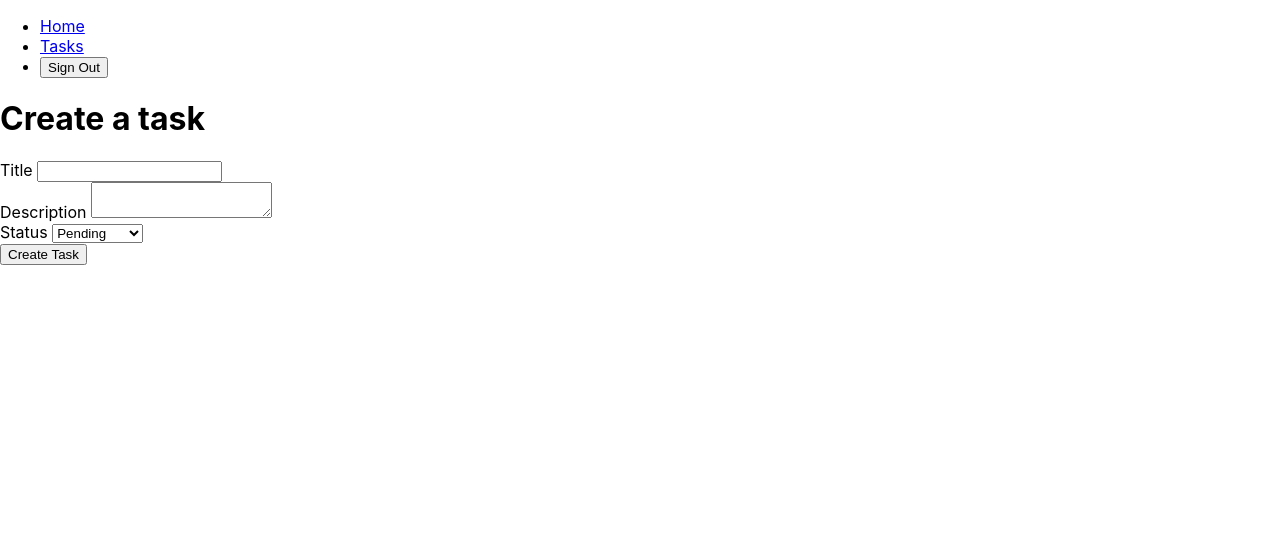
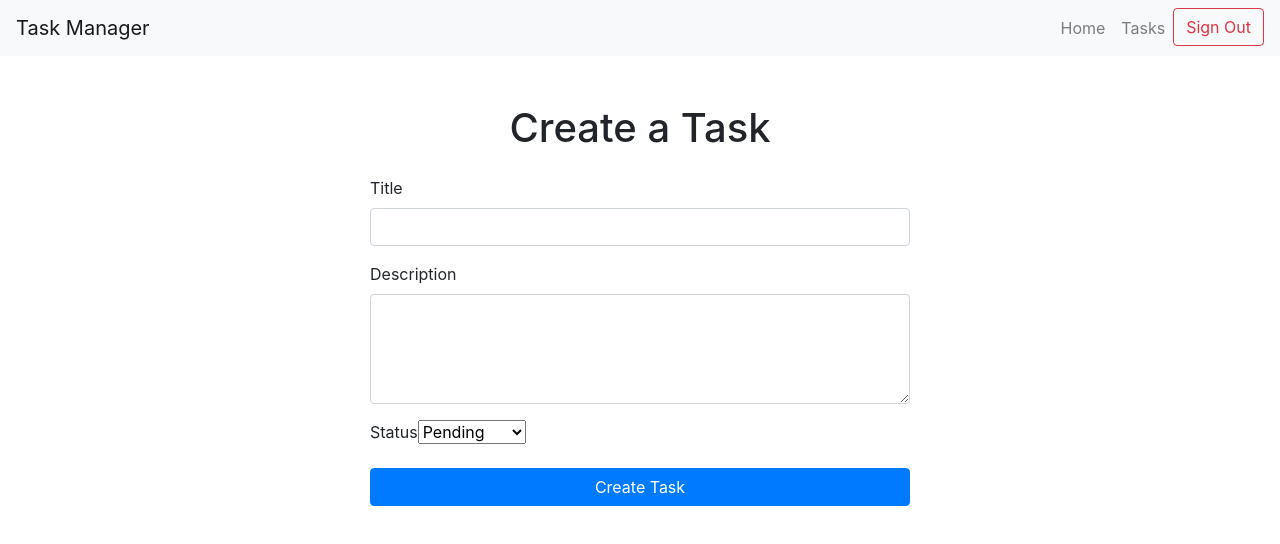
Before and after one commit to miguel231997/Full-Stack-Web-Application, a React (Create React App) app in the folder client/: page /create-task in a window 1280 px wide. Shown: the top 544 px of the page. Built offline with nearby package versions, Linux system fonts and the light colour scheme; sample sign-in values are in the browser's storage.

Commit message:
Added Bootstrap styling

```diff
--- a/client/public/index.html
+++ b/client/public/index.html
@@ -23,7 +23,17 @@
       Unlike "/favicon.ico" or "favicon.ico", "%PUBLIC_URL%/favicon.ico" will
       work correctly both with client-side routing and a non-root public URL.
       Learn how to configure a non-root public URL by running `npm run build`.
+
     -->
+      <!-- Bootstrap CSS -->
+<link
+href="https://stackpath.bootstrapcdn.com/bootstrap/4.5.2/css/bootstrap.min.css"
+rel="stylesheet"
+/>
+<!-- Optional JavaScript and dependencies -->
+<script src="https://code.jquery.com/jquery-3.5.1.slim.min.js"></script>
+<script src="https://cdn.jsdelivr.net/npm/@popperjs/core@2.9.2/dist/umd/popper.min.js"></script>
+<script src="https://stackpath.bootstrapcdn.com/bootstrap/4.5.2/js/bootstrap.min.js"></script>
     <title>React App</title>
   </head>
   <body>
--- a/client/src/App.js
+++ b/client/src/App.js
@@ -3,11 +3,10 @@ import { Route, Routes, Link, Navigate, useNavigate } from 'react-router-dom';
 import Home from './components/Home/Home.Component';
 import Login from './components/Login/Login.Component';
 import Tasks from './components/Tasks/Tasks.Component';
-import './App.css';
 import Signup from './components/Signup/Signup.Component';
 import CreateTask from './components/CreateTask/CreateTask.Component';
-import TaskDetail from './components/TaskDetail/TaskDetail.Component'; // Import Task Detail
-import EditTask from './components/EditTask/EditTask.Component'; // Import Edit Task
+import TaskDetail from './components/TaskDetail/TaskDetail.Component';
+import EditTask from './components/EditTask/EditTask.Component';
 import UserAdmin from './components/UserAdmin/UserAdmin.Component'; // Admin component
 
 function App() {
@@ -15,31 +14,26 @@ function App() {
   const [isAdmin, setIsAdmin] = useState(false);
   const navigate = useNavigate();
 
-  // Check if a token exists in localStorage to determine if the user is logged in
   useEffect(() => {
     const token = localStorage.getItem('token');
     if (token) {
-      setIsLoggedIn(true);  // User is logged in
-
-      // Decode the token to check if the user is an admin
+      setIsLoggedIn(true);
       const decodedToken = JSON.parse(atob(token.split('.')[1]));
       const roles = decodedToken.authorities || [];
-      setIsAdmin(roles.includes('ROLE_ADMIN'));  // Check if the user has admin role
+      setIsAdmin(roles.includes('ROLE_ADMIN'));
     } else {
       setIsLoggedIn(false);
       setIsAdmin(false);
     }
   }, []);
 
-  // Logout function to clear the token and redirect
   const handleLogout = () => {
     localStorage.removeItem('token');
     setIsLoggedIn(false);
     setIsAdmin(false);
-    navigate('/'); // Redirect to home after logout
+    navigate('/');
   };
 
-  // PrivateRoute component to guard routes
   const PrivateRoute = ({ children }) => {
     const token = localStorage.getItem('token');
     return token ? children : <Navigate to="/login" />;
@@ -47,38 +41,43 @@ function App() {
 
   return (
     <div>
-      <nav>
-        <ul>
-          <li>
-            <Link to="/">Home</Link>
+      <nav className="navbar navbar-expand-lg navbar-light bg-light">
+        <Link className="navbar-brand" to="/">Task Manager</Link>
+        <button className="navbar-toggler" type="button" data-toggle="collapse" data-target="#navbarNav" aria-controls="navbarNav" aria-expanded="false" aria-label="Toggle navigation">
+          <span className="navbar-toggler-icon"></span>
+        </button>
+        <div className="collapse navbar-collapse" id="navbarNav">
+          <ul className="navbar-nav ml-auto">
+            <li className="nav-item">
+              <Link className="nav-link" to="/">Home</Link>
             </li>
-          <li>
-            <Link to="/tasks">Tasks</Link>
+            <li className="nav-item">
+              <Link className="nav-link" to="/tasks">Tasks</Link>
             </li>
-          { isAdmin && (
-            <li>
-              <Link to="/admin/users">Manage Users</Link>
+            {isAdmin && (
+              <li className="nav-item">
+                <Link className="nav-link" to="/admin/users">Manage Users</Link>
               </li>
             )}
             {isLoggedIn ? (
-            <>
-              <li>
-                <button onClick={handleLogout}>Sign Out</button>
+              <li className="nav-item">
+                <button className="btn btn-outline-danger" onClick={handleLogout}>Sign Out</button>
               </li>
-            </>
             ) : (
               <>
-              <li>
-                <Link to="/login">Login</Link>
+                <li className="nav-item">
+                  <Link className="nav-link" to="/login">Login</Link>
                 </li>
-              <li>
-                <Link to="/register">Sign Up</Link>
+                <li className="nav-item">
+                  <Link className="nav-link" to="/register">Sign Up</Link>
                 </li>
               </>
             )}
           </ul>
+        </div>
       </nav>
 
+      <div className="container mt-5">
         <Routes>
           <Route path="/" element={<Home />} />
           <Route path="/tasks" element={<PrivateRoute><Tasks /></PrivateRoute>} />
@@ -90,6 +89,7 @@ function App() {
           <Route path="/admin/users" element={isAdmin ? <UserAdmin /> : <Navigate to="/" />} />
         </Routes>
       </div>
+    </div>
   );
 }
 
--- a/client/src/components/CreateTask/CreateTask.Component.js
+++ b/client/src/components/CreateTask/CreateTask.Component.js
@@ -1,5 +1,6 @@
 import React, { useState } from "react";
 import { useNavigate } from "react-router-dom";
+
 
 const CreateTask = () => {
     const [title, setTitle] = useState('');
@@ -42,7 +43,6 @@ const CreateTask = () => {
                         setErrors({ general: 'Failed to create task' });
                     }
                 } else {
-                    // If the response is not JSON, set a generic error
                     const textError = await response.text();
                     setErrors({ general: textError });
                 }
@@ -53,42 +53,57 @@ const CreateTask = () => {
         }
     };
 
-    return(
-        <div>
-            <h1> Create a task</h1>
-            <form onSubmit={handleSubmit}>
-                <div>
-                    <label> Title </label>
+    return (
+        <div className="container mt-5">
+            <h1 className="text-center mb-4">Create a Task</h1>
+            <form onSubmit={handleSubmit} className="w-50 mx-auto">
+                <div className="form-group mb-3">
+                    <label htmlFor="taskTitle">Title</label>
                     <input
                         type="text"
+                        id="taskTitle"
+                        className="form-control"
                         value={title}
                         onChange={(e) => setTitle(e.target.value)}
+                        required
                     />
-                    {errors && errors.title && <p style={{ color: 'red'}}>{errors.title} </p>}
+                    {errors && errors.title && <p className="text-danger">{errors.title}</p>}
                 </div>
-                <div>
-                    <label> Description </label>
+
+                <div className="form-group mb-3">
+                    <label htmlFor="taskDescription">Description</label>
                     <textarea
+                        id="taskDescription"
+                        className="form-control"
+                        rows="4"
                         value={description}
                         onChange={(e) => setDescription(e.target.value)}
+                        required
                     />
-                    {errors && errors.setDescription && <p style={{color : 'red'}}> {errors.title} </p>}
+                    {errors && errors.description && <p className="text-danger">{errors.description}</p>}
                 </div>
-                <div>
-                    <label> Status </label>
-                    <select value={status} onChange={(e) => setStatus(e.target.value)}>
-                        <option value="Pending"> Pending </option>
-                        <option value="In Progress"> In Progress</option>
-                        <option value="Completed"> Completed </option>
+
+                <div className="form-group mb-3">
+                    <label htmlFor="taskStatus">Status</label>
+                    <select
+                        id="taskStatus"
+                        className="form-select"
+                        value={status}
+                        onChange={(e) => setStatus(e.target.value)}
+                        required
+                    >
+                        <option value="Pending">Pending</option>
+                        <option value="In Progress">In Progress</option>
+                        <option value="Completed">Completed</option>
                     </select>
                 </div>
-                <button type="submit"> Create Task </button>
+
+                <button type="submit" className="btn btn-primary w-100">Create Task</button>
             </form>
-            {errors && errors.general && <p style={{ color: 'red' }}> {errors.general} </p>}
+
+            {errors && errors.general && <p className="text-danger text-center mt-3">{errors.general}</p>}
         </div>
-    )
-
+    );
 };
 
-
 export default CreateTask;
--- a/client/src/components/EditTask/EditTask.Component.js
+++ b/client/src/components/EditTask/EditTask.Component.js
@@ -21,12 +21,10 @@ const EditTask = () => {
                     },
                 });
 
-
                 if (response.ok) {
                     const contentType = response.headers.get("content-type");
                     if (contentType && contentType.includes("application/json")) {
                         const data = await response.json();
-                        // Directly access the task object since there's no payload wrapper
                         setTask(data);
                         setTitle(data.title);
                         setDescription(data.description);
@@ -70,41 +68,56 @@ const EditTask = () => {
         }
     };
 
-    if (error) return <p>{error}</p>;
+    if (error) return <p className="text-danger">{error}</p>;
     if (!task) return <p>Loading task details...</p>;
 
     return (
-        <div>
-            <h1>Edit Task</h1>
-            <form onSubmit={handleSubmit}>
-                <div>
-                    <label>Title</label>
+        <div className="container mt-5">
+            <h1 className="text-center mb-4">Edit Task</h1>
+            <form onSubmit={handleSubmit} className="w-50 mx-auto">
+                <div className="form-group mb-3">
+                    <label htmlFor="taskTitle">Title</label>
                     <input
                         type="text"
+                        id="taskTitle"
+                        className="form-control"
                         value={title}
                         onChange={(e) => setTitle(e.target.value)}
                         required
                     />
                 </div>
-                <div>
-                    <label>Description</label>
+
+                <div className="form-group mb-3">
+                    <label htmlFor="taskDescription">Description</label>
                     <textarea
+                        id="taskDescription"
+                        className="form-control"
+                        rows="4"
                         value={description}
                         onChange={(e) => setDescription(e.target.value)}
                         required
                     />
                 </div>
-                <div>
-                    <label>Status</label>
-                    <input
-                        type="text"
+
+                <div className="form-group mb-3">
+                    <label htmlFor="taskStatus">Status</label>
+                    <select
+                        id="taskStatus"
+                        className="form-select"
                         value={status}
                         onChange={(e) => setStatus(e.target.value)}
                         required
-                    />
+                    >
+                        <option value="Pending">Pending</option>
+                        <option value="In Progress">In Progress</option>
+                        <option value="Completed">Completed</option>
+                    </select>
                 </div>
-                <button type="submit">Update Task</button>
+
+                <button type="submit" className="btn btn-primary w-100">Update Task</button>
             </form>
+
+            {error && <p className="text-danger text-center mt-3">{error}</p>}
         </div>
     );
 };
--- a/client/src/components/Home/Home.Component.js
+++ b/client/src/components/Home/Home.Component.js
@@ -2,9 +2,21 @@ import React from "react";
 
 const Home = () => {
     return (
-        <div>
-            <h1> Home Page </h1>
-            <p> Welcome to Task Manager App</p>
+        <div className="container mt-5">
+            <div className="jumbotron text-center bg-light p-5 rounded">
+                <h1 className="display-4">Welcome to Task Manager App</h1>
+                <p className="lead">Organize, prioritize, and track your tasks with ease.</p>
+                <hr className="my-4" />
+                <p>
+                    Our Task Manager App is designed to help you boost productivity, stay on top of deadlines,
+                    and manage your day-to-day activities seamlessly. Whether you're an individual user looking
+                    to keep your to-dos in order, or a team leader wanting to track tasks for your projects,
+                    this app has everything you need to stay organized.
+                </p>
+                <p className="lead">
+                    <a className="btn btn-primary btn-lg" href="/tasks" role="button">Get Started</a>
+                </p>
+            </div>
         </div>
     );
 };
--- a/client/src/components/Login/Login.Component.js
+++ b/client/src/components/Login/Login.Component.js
@@ -1,5 +1,5 @@
-import React, { useState } from "react";
-import { useNavigate } from "react-router-dom";
+import React, { useState } from 'react';
+import { useNavigate } from 'react-router-dom';
 
 const Login = ({ setIsLoggedIn, setIsAdmin }) => {
     const [username, setUsername] = useState('');
@@ -20,45 +20,42 @@ const Login = ({ setIsLoggedIn, setIsAdmin }) => {
 
         if (response.ok) {
             const data = await response.json();
-            localStorage.setItem('token', data.jwt_token);  // Save the JWT token to localStorage
-
-            // Decode the token to determine the user's role
+            localStorage.setItem('token', data.jwt_token);
+            setIsLoggedIn(true);
             const decodedToken = JSON.parse(atob(data.jwt_token.split('.')[1]));
             const roles = decodedToken.authorities || [];
-
-            // Update the states
-            setIsLoggedIn(true);  // User is logged in
-            setIsAdmin(roles.includes('ROLE_ADMIN'));  // Check if the user is an admin
-
-            navigate('/tasks');  // Redirect to tasks page
+            setIsAdmin(roles.includes('ROLE_ADMIN'));
+            navigate('/tasks');
         } else {
             alert('Login failed');
         }
     };
 
     return (
-        <div>
-            <h1>Login Page</h1>
+        <div className="container">
+            <h1 className="my-4">Login</h1>
             <form onSubmit={handleSubmit}>
-                <div>
+                <div className="form-group">
                     <label>Username</label>
                     <input
                         type="text"
+                        className="form-control"
                         value={username}
                         onChange={(e) => setUsername(e.target.value)}
                         required
                     />
                 </div>
-                <div>
+                <div className="form-group">
                     <label>Password</label>
                     <input
                         type="password"
+                        className="form-control"
                         value={password}
                         onChange={(e) => setPassword(e.target.value)}
                         required
                     />
                 </div>
-                <button type="submit">Login</button>
+                <button type="submit" className="btn btn-primary">Login</button>
             </form>
         </div>
     );
--- a/client/src/components/Signup/Signup.Component.js
+++ b/client/src/components/Signup/Signup.Component.js
@@ -47,58 +47,61 @@ const Signup = ({ setIsLoggedIn, setIsAdmin }) => {
     };
 
     return (
-        <div>
-            <h1>Signup Page</h1>
-            <form onSubmit={handleSubmit}>
-                <div>
+        <div className="container mt-5">
+            <h1 className="text-center mb-4">Signup Page</h1>
+            <form onSubmit={handleSubmit} className="w-50 mx-auto">
+                <div className="form-group">
                     <label>Username</label>
                     <input
                         type="text"
+                        className="form-control"
                         value={username}
                         onChange={(e) => setUsername(e.target.value)}
                         required
                     />
                 </div>
-                <div>
+                <div className="form-group">
                     <label>Password</label>
                     <input
                         type="password"
+                        className="form-control"
                         value={password}
                         onChange={(e) => setPassword(e.target.value)}
                         required
                     />
                 </div>
-                <div>
+                <div className="form-group">
                     <label>Email</label>
                     <input
                         type="email"
+                        className="form-control"
                         value={email}
                         onChange={(e) => setEmail(e.target.value)}
                         required
                     />
                 </div>
-                <div>
-                    <label>
-                        <input
-                            type="checkbox"
-                            checked={isAdmin}
-                            onChange={() => setSignupAdmin(!isAdmin)}
-                        />
-                        Register as Admin
-                    </label>
+                <div className="form-check mb-3">
+                    <input
+                        type="checkbox"
+                        className="form-check-input"
+                        checked={isAdmin}
+                        onChange={() => setSignupAdmin(!isAdmin)}
+                    />
+                    <label className="form-check-label">Register as Admin</label>
                 </div>
                 {isAdmin && (
-                    <div>
+                    <div className="form-group">
                         <label>Admin Code</label>
                         <input
                             type="text"
+                            className="form-control"
                             value={adminCode}
                             onChange={(e) => setAdminCode(e.target.value)}
                             required={isAdmin}
                         />
                     </div>
                 )}
-                <button type="submit">Sign Up</button>
+                <button type="submit" className="btn btn-primary btn-block">Sign Up</button>
             </form>
         </div>
     );
--- a/client/src/components/TaskDetail/TaskDetail.Component.js
+++ b/client/src/components/TaskDetail/TaskDetail.Component.js
@@ -62,16 +62,20 @@ const TaskDetail = () => {
         navigate(`/tasks/edit/${taskId}`); // Redirect to edit page
     };
 
-    if (error) return <p>{error}</p>;
+    if (error) return <p className="text-danger">{error}</p>;
     if (!task) return <p>Loading task...</p>;
 
     return (
-        <div>
-            <h1>{task.title}</h1>
-            <p>Status: {task.status}</p>
-            <p>Description: {task.description}</p>
-            <button onClick={handleEdit}>Edit</button>
-            <button onClick={handleDelete}>Delete</button>
+        <div className="container mt-5">
+            <div className="card shadow p-4">
+                <h1 className="card-title">{task.title}</h1>
+                <p className="card-text"><strong>Status:</strong> {task.status}</p>
+                <p className="card-text"><strong>Description:</strong> {task.description}</p>
+                <div className="d-flex justify-content-between">
+                    <button className="btn btn-warning" onClick={handleEdit}>Edit</button>
+                    <button className="btn btn-danger" onClick={handleDelete}>Delete</button>
+                </div>
+            </div>
         </div>
     );
 };
--- a/client/src/components/Tasks/Tasks.Component.js
+++ b/client/src/components/Tasks/Tasks.Component.js
@@ -33,21 +33,27 @@ const Tasks = () => {
     const handleAddTask = () => {
         navigate('/create-task')
     }
+
     return (
-        <div>
-          <h1>Tasks Page</h1>
-          {error && <p style={{ color: "red" }}>{error}</p>} {/* Display any errors */}
-          <button onClick={handleAddTask}>Add Task</button>
+        <div className="container mt-5">
+            <div className="d-flex justify-content-between align-items-center">
+                <h1>Tasks</h1>
+                <button className="btn btn-primary" onClick={handleAddTask}>Add Task</button>
+            </div>
+            {error && <div className="alert alert-danger mt-3">{error}</div>} {/* Display any errors */}
             {tasks.length > 0 ? (
-            <ul>
+                <ul className="list-group mt-3">
                     {tasks.map((task) => (
-                <li key={task.taskId}>
-                <Link to={`/tasks/${task.taskId}`}>{task.title}</Link> - {task.status}
+                        <li key={task.taskId} className="list-group-item d-flex justify-content-between align-items-center">
+                            <Link to={`/tasks/${task.taskId}`} className="text-decoration-none">{task.title}</Link>
+                            <span className={`badge ${task.status === 'Completed' ? 'bg-success' : 'bg-warning'} rounded-pill`}>
+                                {task.status}
+                            </span>
                         </li>
                     ))}
                 </ul>
             ) : (
-            <p>No Tasks found</p>
+                <p className="mt-3">No Tasks found</p>
             )}
         </div>
     );
--- a/client/src/components/UserAdmin/UserAdmin.Component.js
+++ b/client/src/components/UserAdmin/UserAdmin.Component.js
@@ -44,27 +44,41 @@ const UserAdmin = () => {
         }
     };
 
-    if (error) return <p>{error}</p>;
+    if (error) return <div className="alert alert-danger">{error}</div>;
 
     if (users.length === 0) return <p>No users found</p>;
 
     return (
-        <div>
-            <h1>Manage Users</h1>
-            <ul>
-    {users.map(user => {
-
-        return (
-            <li key={user.appUserId}>
-                {user.username} - {user.email}
-                {/* Conditionally render delete button if the user does not have ROLE_ADMIN */}
-                {user.roles && !user.roles.includes('ADMIN') && (
-                    <button onClick={() => handleDelete(user.appUserId)}>Delete</button>
-                )}
-            </li>
-        );
-    })}
-</ul>
+        <div className="container mt-5">
+            <h1 className="mb-4 text-center">Manage Users</h1>
+            <table className="table table-bordered table-hover">
+                <thead className="thead-dark">
+                    <tr>
+                        <th>Username</th>
+                        <th>Email</th>
+                        <th>Action</th>
+                    </tr>
+                </thead>
+                <tbody>
+                    {users.map(user => (
+                        <tr key={user.appUserId}>
+                            <td>{user.username}</td>
+                            <td>{user.email}</td>
+                            <td>
+                                {/* Conditionally render delete button if the user does not have ROLE_ADMIN */}
+                                {user.roles && !user.roles.includes('ADMIN') && (
+                                    <button
+                                        className="btn btn-danger btn-sm"
+                                        onClick={() => handleDelete(user.appUserId)}
+                                    >
+                                        Delete
+                                    </button>
+                                )}
+                            </td>
+                        </tr>
+                    ))}
+                </tbody>
+            </table>
         </div>
     );
 };
```
Lines whose indentation alone changed are shown as unchanged.
